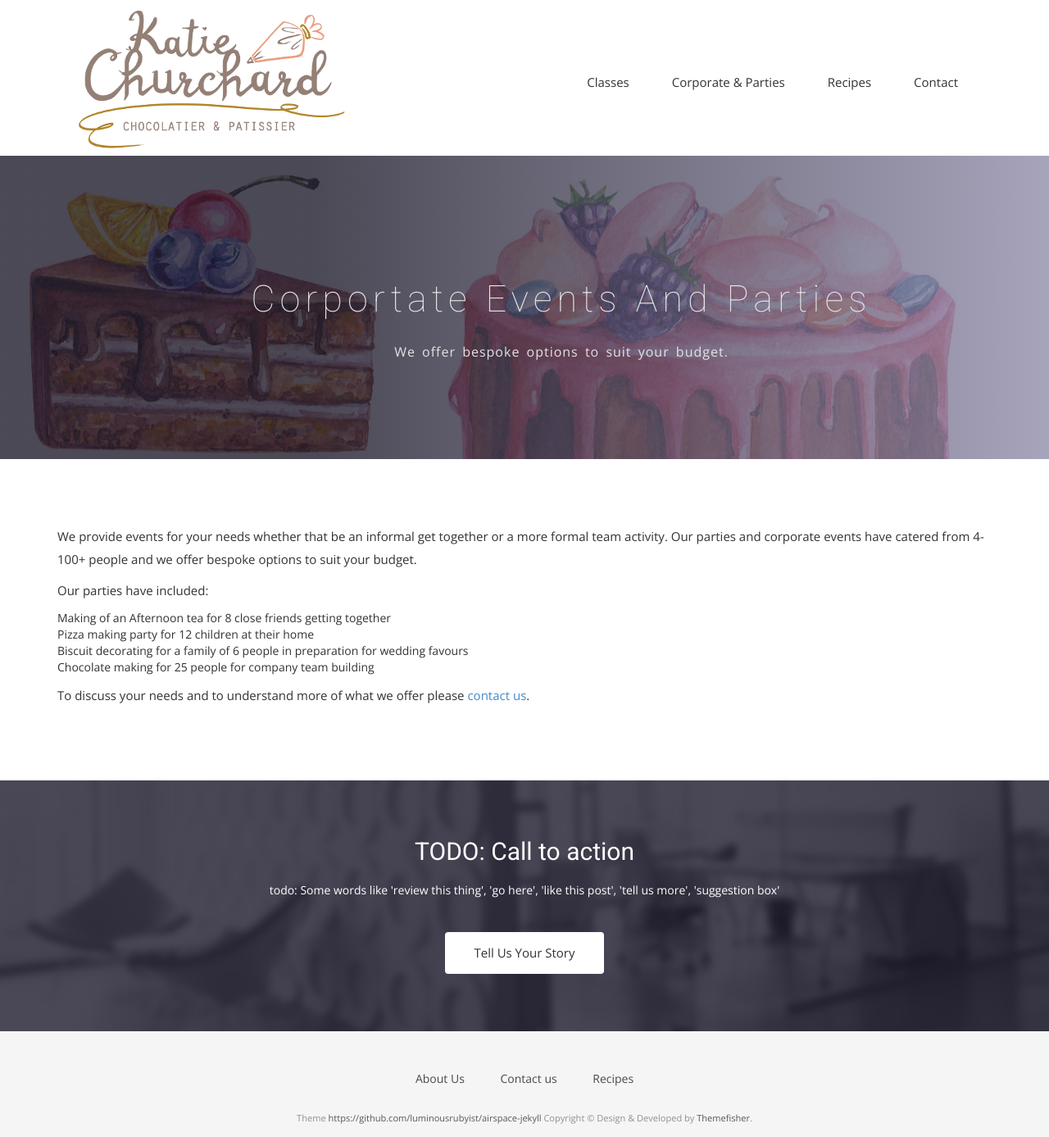
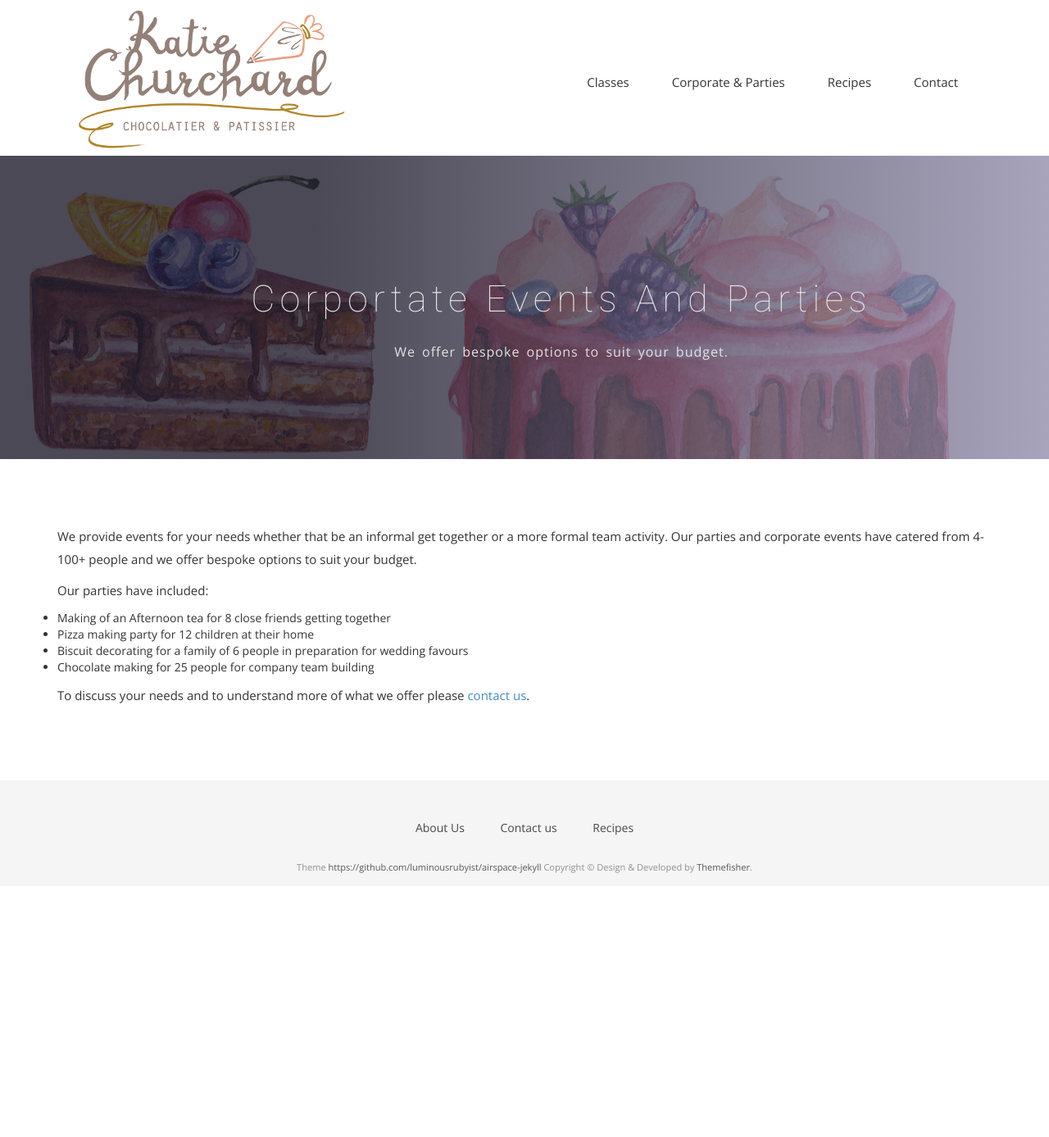
Before and after one commit to katiechurchard/site, a Jekyll site: the page built from corporate.html, in a window 1280 px wide. Shown: the whole page at 82% size. Built offline with Jekyll 4.4.1, drawn with Linux system fonts in a browser that asks for light colours; nearby versions of some CDN libraries; some web fonts are replaced; after the commit the page ends 1081 px from its top, so only the background shows below that.

Commit message:
hide call to action

```diff
--- a/_includes/calltoaction.html
+++ b/_includes/calltoaction.html
@@ -1,5 +1,5 @@
 <!-- Call to action Start -->
-<section id="call-to-action">
+<!-- <section id="call-to-action">
   <div class="container">
     <div class="row">
       <div class="col-md-12">
@@ -11,4 +11,4 @@
       </div>
     </div>
   </div>
-</section>
+</section> -->
--- a/corporate.html
+++ b/corporate.html
@@ -26,7 +26,7 @@ permalink: /corporate/
 			  <p>We provide events for your needs whether that be an informal get together or a more formal team activity. Our parties and corporate events have catered from 4-100+ people and we offer bespoke options to suit your budget.</p>
 
               <p>Our parties have included:
-                <ul>
+                <ul style="list-style: disc">
                   <li>Making of an Afternoon tea for 8 close friends getting together</li>
                   <li>Pizza making party for 12 children at their home</li>
                   <li>Biscuit decorating for a family of 6 people in preparation for wedding favours</li>
```
Also changed, not shown: _posts/2018-04-20_banana_cake.md (added, +7 -0 lines), _posts.orig/2016-05-20-my-example-post.md (renamed from _posts/2016-05-20-my-example-post.md), _posts.orig/2016-05-20-super-long-article.md (renamed from _posts/2016-05-20-super-long-article.md), _posts.orig/2016-05-20-this-post-demonstrates-post-content-styles.md (renamed from _posts/2016-05-20-this-post-demonstrates-post-content-styles.md), _posts.orig/2016-05-20-welcome-to-jekyll.md (renamed from _posts/2016-05-20-welcome-to-jekyll.md).
